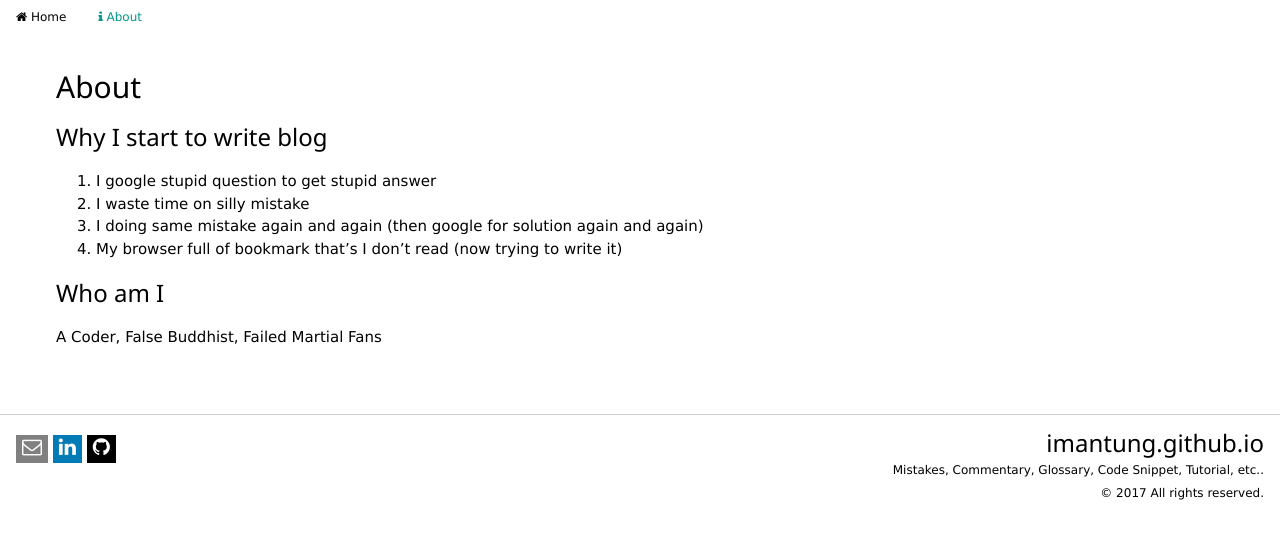
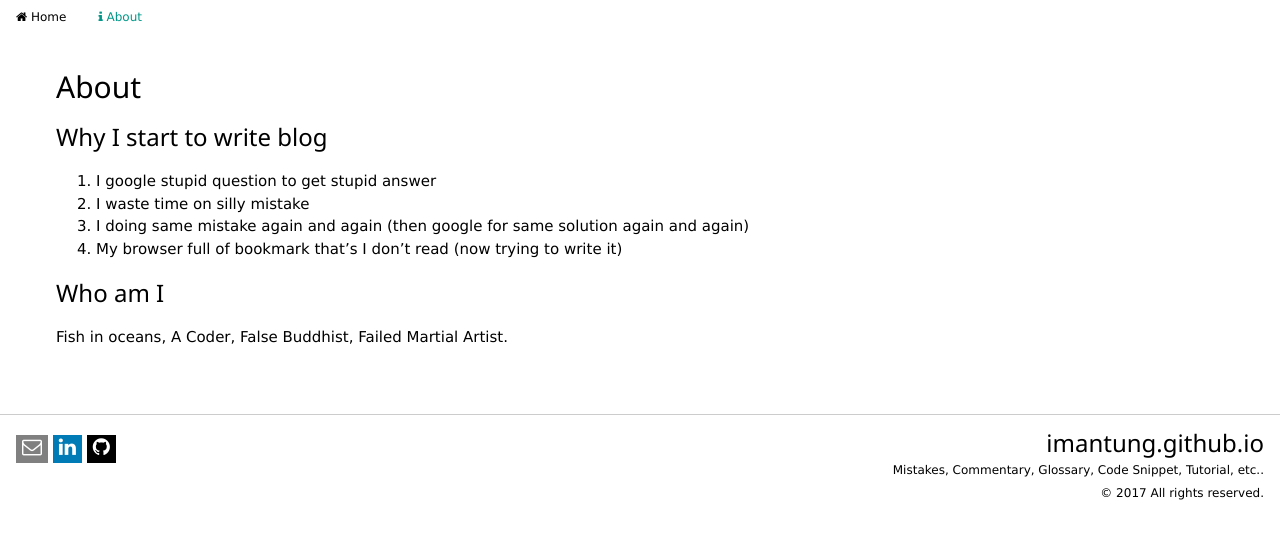
Before and after one commit to imantung/imantung.github.io, a Jekyll site: the page built from about.md, in a window 1280 px wide. Shown: the top 539 px of the page. Built offline with Jekyll 4.4.1, drawn with Linux system fonts in a browser that asks for light colours.

Commit message:
fix wording

```diff
--- a/about.md
+++ b/about.md
@@ -8,9 +8,9 @@ permalink: /about/
 ### Why I start to write blog
 1. I google stupid question to get stupid answer
 2. I waste time on silly mistake
-3. I doing same mistake again and again (then google for solution again and again)
+3. I doing same mistake again and again (then google for same solution again and again)
 3. My browser full of bookmark that's I don't read (now trying to write it)
 
 ### Who am I
 
-A Coder, False Buddhist, Failed Martial Fans
+Fish in oceans, A Coder, False Buddhist, Failed Martial Artist.
```
